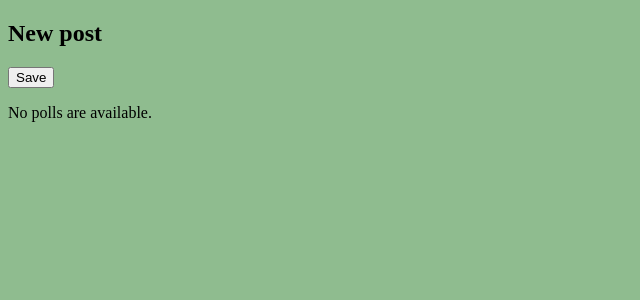
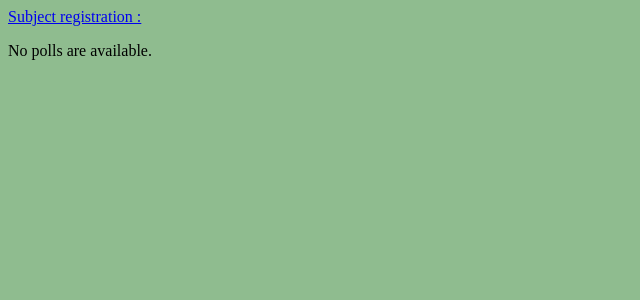
Before and after one commit to EduardoPavei00/MyFirstSiteIn_Django, a Django app: page / in a window 1280 px wide. Shown: the top 300 px of the page, without its empty margins (0-640 px from the left). Run offline with Django 3.2, Linux system fonts and the light colour scheme; data that the repository does not hold is empty.

Commit message:
funcionando

```diff
--- a/polls/models.py
+++ b/polls/models.py
@@ -1,11 +1,12 @@
 import datetime
 from django.db import models
+from django.urls import reverse
 from django.utils import timezone
 
 
 class Subject(models.Model):
     subject_text = models.CharField(max_length=200)
-    pub_date = models.DateTimeField('date published')
+    pub_date = models.DateTimeField('date published', auto_now_add=True)
 
     def __str__(self):
         return self.subject_text
--- a/polls/templates/polls/index.html
+++ b/polls/templates/polls/index.html
@@ -9,13 +9,7 @@
 </head>
 <body>
 
-{% block content %}
-<h2>New post</h2>
-<form method="POST" class="post-form">{% csrf_token %}
-    {{ form.as_p }}
-    <button type="submit" class="save btn btn-default">Save</button>
-</form>
-{% endblock %}
+    <a href="{% url 'polls:form' %}">Subject registration : </a>
 
 {% if latest_subject_list %}
 
--- a/polls/urls.py
+++ b/polls/urls.py
@@ -1,11 +1,14 @@
 from django.urls import path
 
 from . import views
+
 app_name = 'polls'
 urlpatterns = [
     path('', views.index, name='index'),
+    path('form/', views.form, name='form'),
     path('<int:subject_id>/', views.quest, name='quest'),
     path('question/<int:question_id>/', views.detail, name='detail'),
     path('<int:question_id>/results/', views.results, name='results'),
     path('<int:question_id>/vote/', views.vote, name='vote'),
+
 ]
--- a/polls/views.py
+++ b/polls/views.py
@@ -1,11 +1,10 @@
+from django.http import HttpResponse, HttpResponseRedirect, Http404
+from django.shortcuts import render, get_object_or_404, redirect
+from django.template import loader
+from django.urls import reverse, reverse_lazy
+from django.views.generic.edit import CreateView, DeleteView, UpdateView, FormView
 
-from django.http import HttpResponse, HttpResponseRedirect, Http404
-from django.shortcuts import render, get_object_or_404
-from django.template import loader
-from django.urls import reverse
-
-from polls.forms import PostForm
-
+from polls.form import PostForm
 
 from polls.models import Question, Choice, Subject
 
@@ -16,9 +15,19 @@ def index(request):
     return render(request, 'polls/index.html', context, )
 
 
-def post_new(request):
+def form(request):
     form = PostForm()
-    return render(request, 'polls/index.html', {'form': form})
+    if request.method == 'POST':
+        form = PostForm(request.POST)
+        if form.is_valid():
+            post_subject = form.cleaned_data['subject']
+
+            new_post = Subject(subject_text=post_subject)
+            new_post.save()
+
+            return redirect('polls:index')
+    elif request.method == 'GET':
+        return render(request, 'polls/form.html', {'form': form})
 
 
 def quest(request, subject_id):
```
Also changed, not shown: mysite/settings.py (+2 -6 lines).
